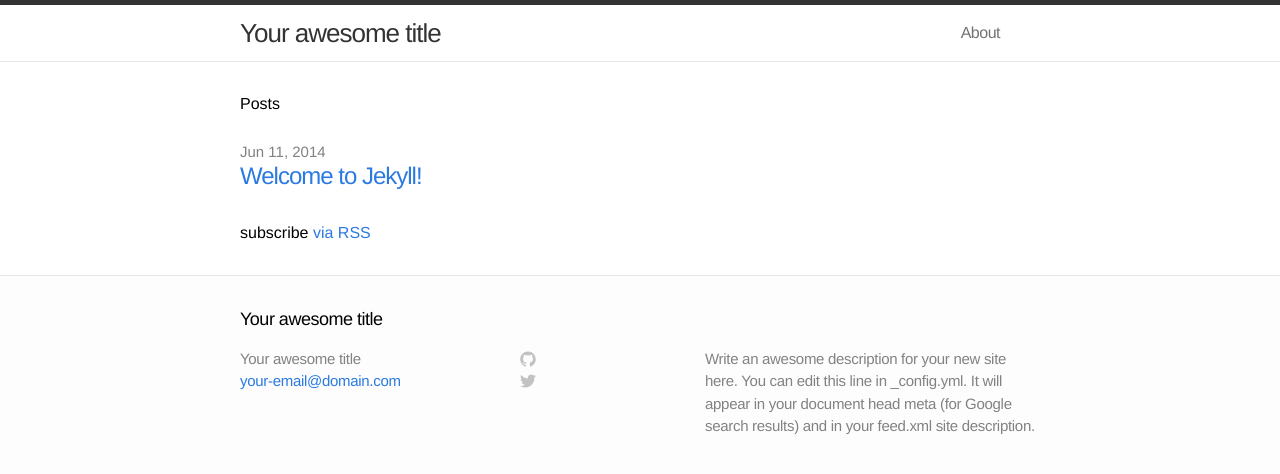
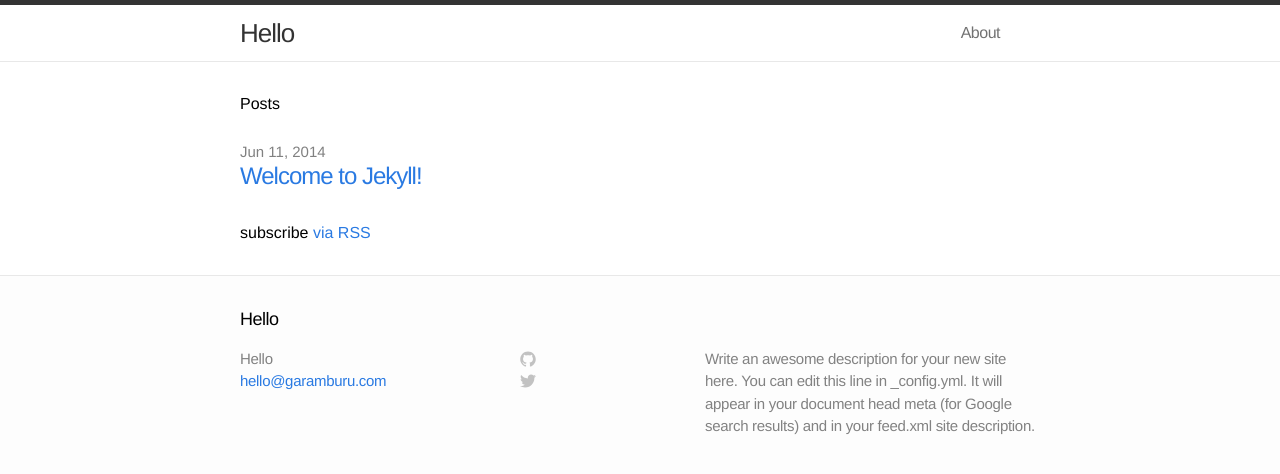
Before and after one commit to gabamnml/blog, a Jekyll site: the page built from index.html, in a window 1280 px wide. Shown: the top 474 px of the page. Built offline with Jekyll 4.4.1, drawn with Linux system fonts in a browser that asks for light colours.

Commit message:
change config

```diff
--- a/_config.yml
+++ b/_config.yml
@@ -1,9 +1,9 @@
 # Site settings
-title: Your awesome title
-email: your-email@domain.com
+title: Hello
+email: hello@garamburu.com
 description: "Write an awesome description for your new site here. You can edit this line in _config.yml. It will appear in your document head meta (for Google search results) and in your feed.xml site description."
 baseurl: ""
-url: "http://yourdomain.com"
+url: "http://garamburu.com"
 
 # Build settings
 markdown: kramdown
```
